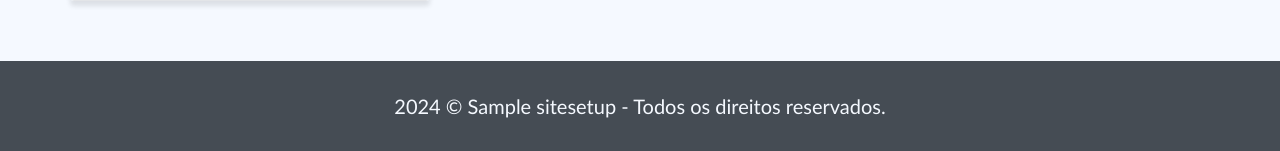
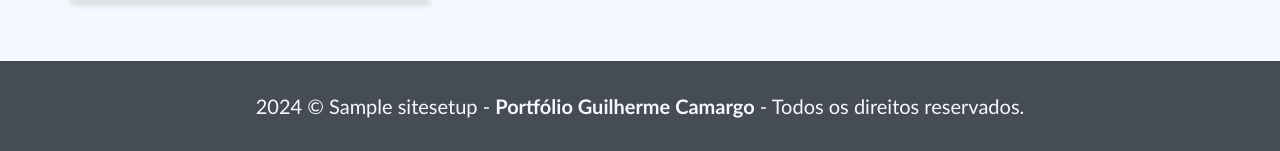
Before and after one commit to guicamargo19/blog_devs_place, a Django app: page / in a window 1280 px wide. Shown: the part 787-938 px from the top of the page. Run offline with Django 5.2, Linux system fonts and the light colour scheme; tables that the repository leaves empty hold one stand-in row (values such as "Sample post"); grey boxes marked "Sample" are stand-in pictures.

Commit message:
Adicionado Footer e alterando README.md

```diff
--- a/djangoapp/blog/templates/blog/partials/_footer.html
+++ b/djangoapp/blog/templates/blog/partials/_footer.html
@@ -2,7 +2,10 @@
     <div class="section-content-wide">
       <div class="section-gap">
         <div class="center">
-          <a href="#"> {% now "Y" %} © {{site_setup.title}} - Todos os direitos reservados. </a>
+          {% now "Y" %} © {{site_setup.title}} -
+            <a href="https://portfolio-pink-omega-63.vercel.app/">
+              <strong>Portfólio Guilherme Camargo</strong>
+            </a>- Todos os direitos reservados.
         </div>
       </div>
     </div>
```
Also changed, not shown: README.md.
